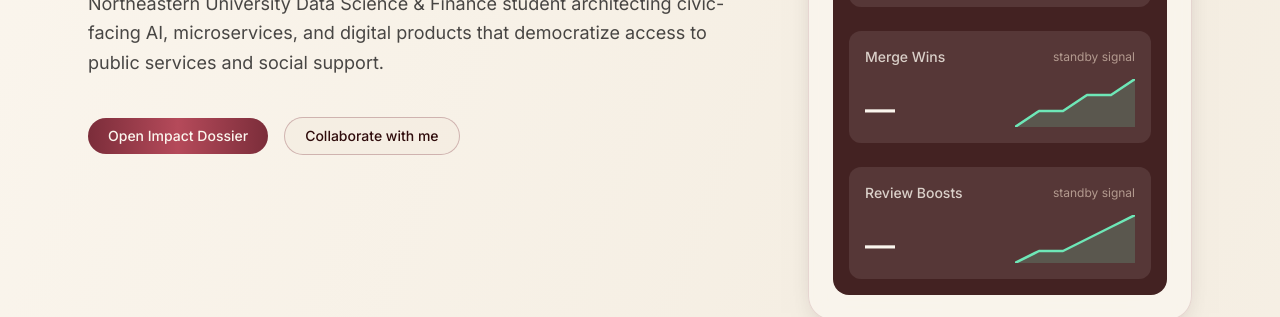
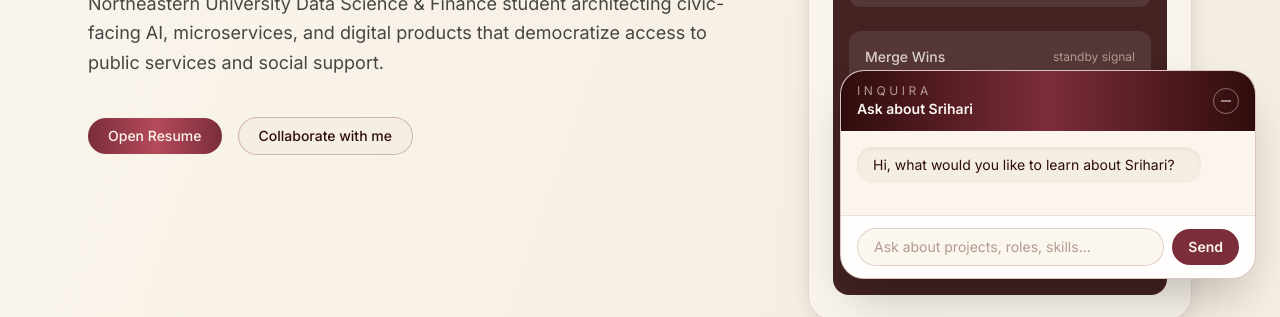
Before and after one commit to thealphacubicle/thealphacubicle.github.io, a React (Create React App) app: page / in a window 1280 px wide. Shown: the part 497-814 px from the top of the page. Built offline with nearby package versions, Linux system fonts and the light colour scheme; no server answers.

Commit message:
Updated website bugs (#3)
Co-authored-by: Srihari Raman <raman.sr@northeastern.edu>

```diff
--- a/package.json
+++ b/package.json
@@ -8,8 +8,7 @@
     "build": "react-scripts build && rm -rf docs && mv build docs",
     "test": "react-scripts test",
     "eject": "react-scripts eject",
-    "predeploy": "npm run build",
-    "deploy": "gh-pages -d build"
+    "deploy": "npm run build && git add docs && git commit -m \"Deploy: update docs\" || echo \"No changes\" && git push"
   },
   "dependencies": {
     "react": "^18.2.0",
@@ -19,7 +18,6 @@
   },
   "devDependencies": {
     "autoprefixer": "^10.4.17",
-    "gh-pages": "^6.1.1",
     "postcss": "^8.4.33",
     "tailwindcss": "^3.4.3"
   },
--- a/public/index.html
+++ b/public/index.html
@@ -7,7 +7,7 @@
     <meta name="theme-color" content="#0ea5e9" />
     <meta
       name="description"
-      content="A clean and professional React portfolio template ready for customization and GitHub Pages deployment."
+      content="A portfolio website for Srihari Raman."
     />
     <link rel="preconnect" href="https://fonts.googleapis.com" />
     <link rel="preconnect" href="https://fonts.gstatic.com" crossorigin />
@@ -15,7 +15,7 @@
       href="https://fonts.googleapis.com/css2?family=Inter:wght@400;500;600;700&family=Poppins:wght@600;700&display=swap"
       rel="stylesheet"
     />
-    <title>React Portfolio Template</title>
+    <title>Srihari Raman</title>
   </head>
   <body class="bg-slate-900">
     <noscript>You need to enable JavaScript to run this app.</noscript>
--- a/src/components/InquiraWidget.js
+++ b/src/components/InquiraWidget.js
@@ -1,6 +1,6 @@
 import React, { useEffect, useRef, useState } from 'react';
 
-const CHAT_ENDPOINT = 'https://personalrag-production.up.railway.app/v1/chat';
+const CHAT_ENDPOINT = 'https://personalrag-production-eb99.up.railway.app/v1/chat';
 // For dev only: const CHAT_ENDPOINT = 'http://localhost:8000/v1/chat';
 
 const INITIAL_PROMPT = 'Hi, what would you like to learn about Srihari?';
@@ -108,7 +108,7 @@ function InquiraWidget() {
           Open Inquira
         </button>
       ) : (
-        <div className="w-[min(22rem,90vw)] overflow-hidden rounded-3xl border border-brand/25 bg-brand-cream shadow-2xl">
+        <div className="w-[min(26rem,90vw)] overflow-hidden rounded-3xl border border-brand/25 bg-brand-cream shadow-2xl">
           <header className="flex items-center justify-between bg-gradient-to-r from-brand-deep via-brand to-brand-deep px-4 py-3 text-brand-cream">
             <div>
               <p className="text-xs uppercase tracking-[0.3em] text-brand-muted">Inquira</p>
@@ -141,7 +141,7 @@ function InquiraWidget() {
             </div>
           </header>
 
-          <div className="flex max-h-[22rem] flex-col bg-brand-cream/90">
+          <div className="flex max-h-[26rem] flex-col bg-brand-cream/90">
             <div className="flex-1 space-y-4 overflow-y-auto px-4 py-4 text-sm text-brand-ink">
               {messages.map((message) => (
                 <div
--- a/src/pages/Home.js
+++ b/src/pages/Home.js
@@ -1,5 +1,6 @@
 import React, { useEffect, useMemo, useState } from 'react';
 import Button from '../components/Button';
+import InquiraWidget from '../components/InquiraWidget';
 import Sparkline from '../components/Sparkline';
 
 const capabilityPills = [
@@ -381,7 +382,7 @@ function Home() {
               products that democratize access to public services and social support.
             </p>
             <div className="mt-10 flex flex-wrap items-center justify-center gap-4 lg:justify-start">
-              <Button to="/resume">Open Impact Dossier</Button>
+              <Button to="/resume">Open Resume</Button>
               <Button href="mailto:thealphacubicle.dev@gmail.com" variant="secondary">
                 Collaborate with me
               </Button>
@@ -549,12 +550,11 @@ function Home() {
           </p>
           <div className="mt-8 flex flex-wrap justify-center gap-4">
             <Button href="mailto:thealphacubicle.dev@gmail.com">Start a conversation</Button>
-            <Button to="/resume" variant="secondary" className="border-brand/40 bg-transparent text-brand-cream">
-              View Resume
-            </Button>
+            <Button to="/resume">View Resume</Button>
           </div>
         </div>
       </section>
+      <InquiraWidget />
     </div>
   );
 }
--- a/src/pages/Resume.js
+++ b/src/pages/Resume.js
@@ -140,7 +140,7 @@ function Resume() {
                 social programs, public benefits, and community-first services.
               </p>
             </div>
-            <Button href="/resume.pdf" download variant="secondary" className="border-brand/40 bg-transparent text-brand-cream">
+            <Button href="/resume.pdf" download>
               Download PDF
             </Button>
           </div>
```
